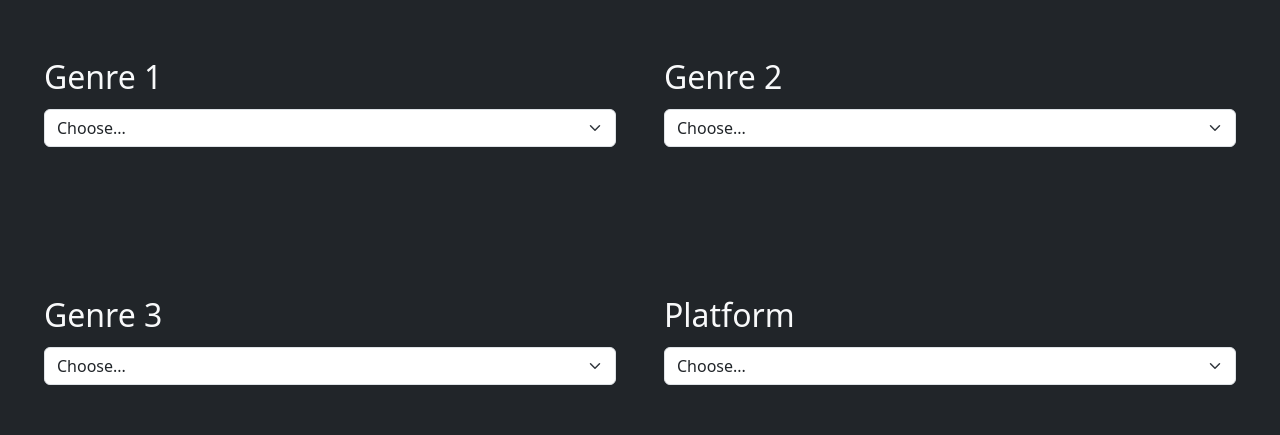
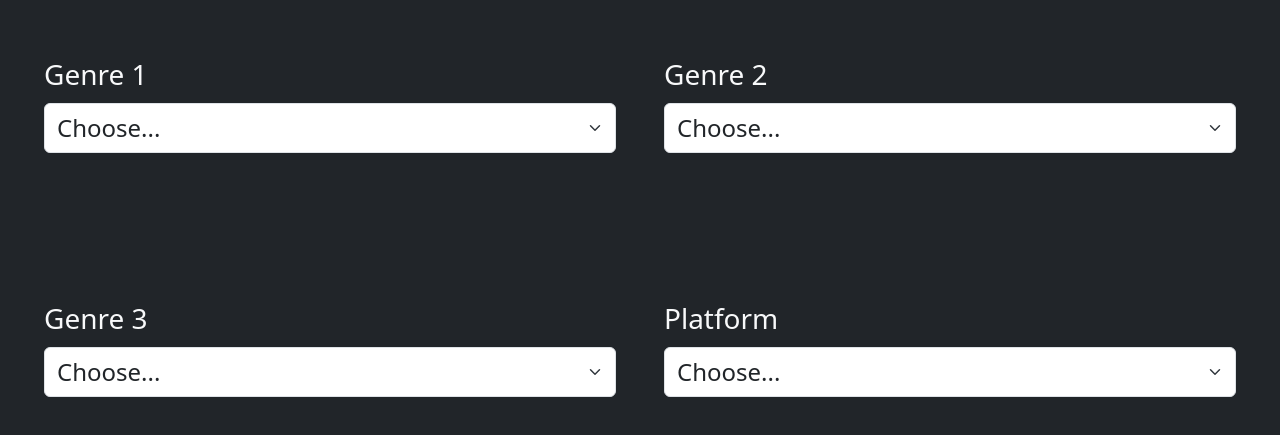
Before and after one commit to TreelessBiome/whatGame, a website: page index.html in a window 1280 px wide. Shown: the part 71-506 px from the top of the page. Drawn offline with nearby package versions, Linux system fonts and the light colour scheme.

Commit message:
Update index.html

```diff
--- a/index.html
+++ b/index.html
@@ -25,29 +25,29 @@
 <div class="container-fluid">
     <div class = "row g-5 text-light mx-2">
         <div class="col-lg-6 col-sm-12 py-5" >
-            <label for="inputState" class="form-label fs-2">Genre 1</label>
-            <select id="inputState" class="form-select fs-md-4">
+            <label for="inputState" class="form-label fs-3">Genre 1</label>
+            <select id="inputState" class="form-select fs-4">
                 <option selected>Choose...</option>
                 <option>...</option>
             </select>
         </div>
         <div class="col-lg-6 col-md-12 py-5">
-            <label for="inputState2" class="form-label fs-2">Genre 2</label>
-            <select id="inputState2" class="form-select">
+            <label for="inputState2" class="form-label fs-3">Genre 2</label>
+            <select id="inputState2" class="form-select fs-4">
                 <option selected>Choose...</option>
                 <option>...</option>
             </select>
         </div>
         <div class="col-lg-6 col-md-12 py-5">
-            <label for="inputState3" class="form-label fs-2 fs-md-2">Genre 3</label>
-            <select id="inputState3" class="form-select">
+            <label for="inputState3" class="form-label fs-3 fs-md-2">Genre 3</label>
+            <select id="inputState3" class="form-select fs-4">
                 <option selected>Choose...</option>
                 <option>...</option>
             </select>
         </div>
         <div class="col-lg-6 col-md-12 py-5">
-            <label for="inputState4" class="form-label fs-2">Platform</label>
-            <select id="inputState4" class="form-select">
+            <label for="inputState4" class="form-label fs-3">Platform</label>
+            <select id="inputState4" class="form-select fs-4">
                 <option selected>Choose...</option>
                 <option>...</option>
             </select>
```
